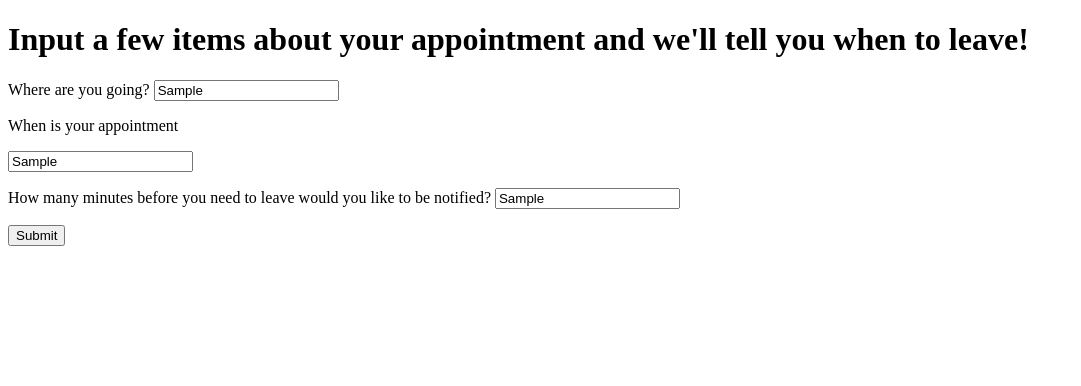
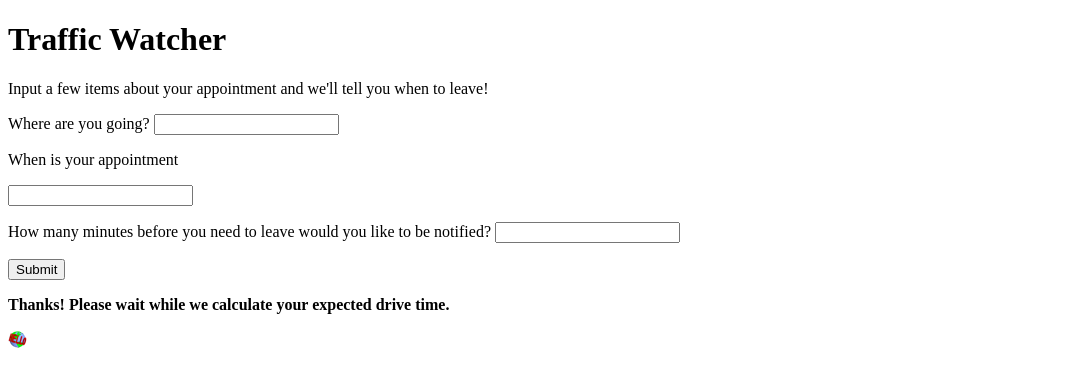
Before and after one commit to IsaacDurand/trafficWatcher, a browser extension: page trafficWatcher.html in a window 1280 px wide. Both pictures are taken after typing "Sample", "Sample", "Sample" into the empty fields and a click on the button "Submit". Shown: the whole page, without its empty margins (0-1081 px from the left). Drawn offline with Linux system fonts and the light colour scheme.

Commit message:
Added styling

```diff
--- a/storeInfo.js
+++ b/storeInfo.js
@@ -6,6 +6,17 @@ function storeData(){
 
 }
 
+function clearForm(){
+	document.getElementById('destination').value = '';
+	document.getElementById('start-time').value = '';
+	document.getElementById('buffer-minutes').value = '';
+}
+
 document.addEventListener('DOMContentLoaded', function () {
-    document.getElementById('store').addEventListener('click', storeData);
+    document.getElementById('store').addEventListener('click', function() {
+    	storeData();
+    	clearForm();
+    	// add message
+    	document.getElementById('test').innerHTML = '<p><strong>Thanks! Please wait while we calculate your expected drive time.</strong><a href="https://www.facebook.com/" target="_blank"></p><img src="icon.png"></a>'
+    });
 });
--- a/trafficWatcher.html
+++ b/trafficWatcher.html
@@ -9,8 +9,9 @@
 </head>
 
 <body>
-  <h1>Input a few items about your appointment and we'll tell you when to leave!</h1>
+  <h1>Traffic Watcher</h1>
   <div id="main">
+    <p>Input a few items about your appointment and we'll tell you when to leave!</p>
     <form>
       <p>Where are you going?
         <input type="text" id='destination' />
```
